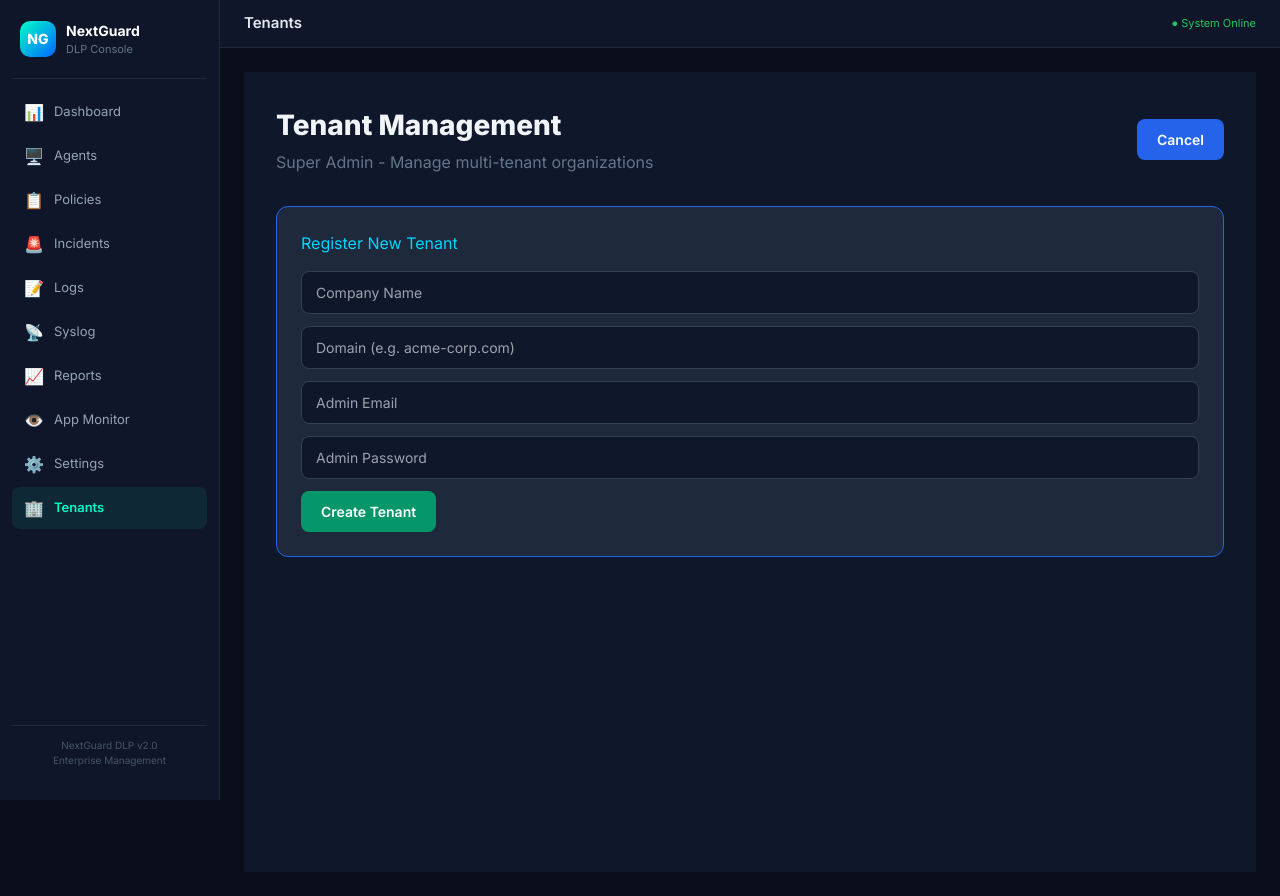
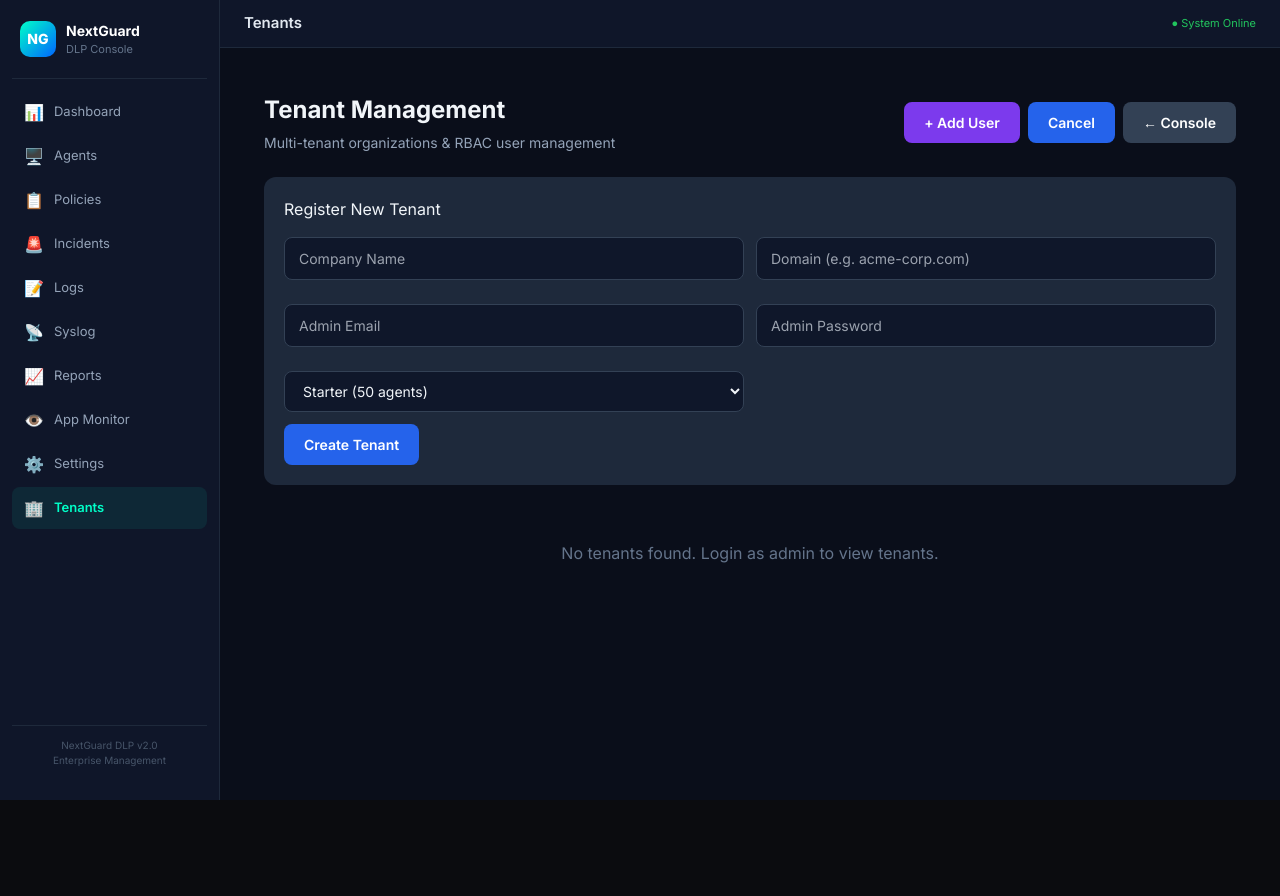
Before and after one commit to NextGuard-hk/nextguard-website, a Next.js app: page /console/tenants in a window 1280 px wide. Both pictures are taken after a click on the button "+ Add Tenant". After the commit the page ends 800 px from the top, so only its background shows below. Built offline with nearby package versions, Linux system fonts and the light colour scheme.

Commit message:
Update page.tsx

```diff
--- a/app/console/tenants/page.tsx
+++ b/app/console/tenants/page.tsx
@@ -1,11 +1,32 @@
 'use client'
 import { useState, useEffect } from 'react'
+import Link from 'next/link'
+
+const ROLES = ['super-admin','admin','it-admin','analyst','viewer','user']
+const ROLE_COLORS: Record<string,string> = {
+  'super-admin':'#dc2626','admin':'#ea580c','it-admin':'#2563eb',
+  'analyst':'#8b5cf6','viewer':'#6b7280','user':'#64748b'
+}
+const ROLE_DESC: Record<string,string> = {
+  'super-admin':'Full system access, manage all tenants',
+  'admin':'Tenant admin, manage agents/policies/users',
+  'it-admin':'IT operations, manage agents & policies',
+  'analyst':'View & export audit data',
+  'viewer':'Read-only access',
+  'user':'Basic view only'
+}
 
 export default function TenantsPage() {
   const [tenants, setTenants] = useState<any[]>([])
   const [loading, setLoading] = useState(true)
   const [showCreate, setShowCreate] = useState(false)
-  const [form, setForm] = useState({ name: '', domain: '', adminEmail: '', adminPassword: '' })
+  const [showUserForm, setShowUserForm] = useState(false)
+  const [selectedTenant, setSelectedTenant] = useState<any>(null)
+  const [tenantUsers, setTenantUsers] = useState<any[]>([])
+  const [error, setError] = useState('')
+  const [success, setSuccess] = useState('')
+  const [form, setForm] = useState({ name: '', domain: '', adminEmail: '', adminPassword: '', plan: 'starter' })
+  const [userForm, setUserForm] = useState({ email: '', password: '', name: '', role: 'viewer', tenantId: '' })
 
   function getAuth() {
     const token = typeof window !== 'undefined' ? localStorage.getItem('ng_token') : null
@@ -19,15 +40,21 @@
       const res = await fetch('/api/v1/tenants', { headers: { Authorization: `Bearer ${token}` } })
       const data = await res.json()
       if (data.success) setTenants(data.tenants || [])
-    } catch {}
+      else setError(data.error || 'Failed to load tenants')
+    } catch { setError('Network error') }
     setLoading(false)
   }
 
   useEffect(() => { loadTenants() }, [])
 
   async function createTenant() {
+    setError(''); setSuccess('')
     const { token } = getAuth()
-    if (!token) return
+    if (!token) { setError('Not authenticated'); return }
+    if (!form.name || !form.domain || !form.adminEmail || !form.adminPassword) {
+      setError('All fields are required'); return
+    }
+    try {
       const res = await fetch('/api/v1/tenants', {
         method: 'POST',
         headers: { Authorization: `Bearer ${token}`, 'Content-Type': 'application/json' },
@@ -35,65 +62,138 @@
       })
       const data = await res.json()
       if (data.success) {
+        setSuccess(`Tenant "${form.name}" created successfully!`)
         loadTenants()
         setShowCreate(false)
-      setForm({ name: '', domain: '', adminEmail: '', adminPassword: '' })
-    }
+        setForm({ name: '', domain: '', adminEmail: '', adminPassword: '', plan: 'starter' })
+      } else { setError(data.error || 'Failed to create tenant') }
+    } catch { setError('Network error') }
   }
 
-  const cardStyle = { background: '#1e293b', borderRadius: 12, padding: 24, marginBottom: 16 }
-  const btnStyle = { background: '#2563eb', color: 'white', border: 'none', borderRadius: 8, padding: '10px 20px', cursor: 'pointer', fontWeight: 600 as const, fontSize: 14 }
-  const inputStyle = { width: '100%', background: '#0f172a', border: '1px solid #334155', borderRadius: 8, padding: '10px 14px', color: '#f1f5f9', fontSize: 14, boxSizing: 'border-box' as const, marginBottom: 12 }
+  async function createUser() {
+    setError(''); setSuccess('')
+    const { token } = getAuth()
+    if (!token) return
+    if (!userForm.email || !userForm.password || !userForm.name) {
+      setError('All user fields required'); return
+    }
+    try {
+      const res = await fetch('/api/v1/tenants', {
+        method: 'POST',
+        headers: { Authorization: `Bearer ${token}`, 'Content-Type': 'application/json' },
+        body: JSON.stringify({ action: 'create-user', ...userForm, tenantId: userForm.tenantId || selectedTenant?.id })
+      })
+      const data = await res.json()
+      if (data.success) {
+        setSuccess(`User "${userForm.name}" created with role: ${userForm.role}`)
+        setShowUserForm(false)
+        setUserForm({ email: '', password: '', name: '', role: 'viewer', tenantId: '' })
+      } else { setError(data.error || 'Failed') }
+    } catch { setError('Network error') }
+  }
+
+  const card = { background: '#1e293b', borderRadius: 12, padding: 20, marginBottom: 16 }
+  const input = { width: '100%', background: '#0f172a', border: '1px solid #334155', borderRadius: 8, padding: '10px 14px', color: '#f1f5f9', fontSize: 14, boxSizing: 'border-box' as const, marginBottom: 12 }
+  const btn = { background: '#2563eb', color: 'white', border: 'none', borderRadius: 8, padding: '10px 20px', cursor: 'pointer', fontWeight: 600 as const, fontSize: 14 }
 
   return (
-    <div style={{ minHeight: '100vh', background: '#0f172a', color: '#f1f5f9', padding: 32 }}>
-      <div style={{ maxWidth: 1200, margin: '0 auto' }}>
-        <div style={{ display: 'flex', justifyContent: 'space-between', alignItems: 'center', marginBottom: 32 }}>
+    <div style={{ padding: 20, maxWidth: 1100, margin: '0 auto', color: '#f1f5f9' }}>
+      <div style={{ display: 'flex', justifyContent: 'space-between', alignItems: 'center', marginBottom: 24 }}>
         <div>
-            <h1 style={{ fontSize: 28, fontWeight: 800, margin: 0 }}>Tenant Management</h1>
-            <p style={{ color: '#64748b', margin: '4px 0 0' }}>Super Admin - Manage multi-tenant organizations</p>
+          <h1 style={{ fontSize: 24, fontWeight: 700, margin: 0 }}>Tenant Management</h1>
+          <p style={{ color: '#94a3b8', margin: '4px 0 0', fontSize: 14 }}>Multi-tenant organizations &amp; RBAC user management</p>
         </div>
-          <button onClick={() => setShowCreate(!showCreate)} style={btnStyle}>
-            {showCreate ? 'Cancel' : '+ Add Tenant'}
-          </button>
+        <div style={{ display: 'flex', gap: 8 }}>
+          <button onClick={() => setShowUserForm(!showUserForm)} style={{ ...btn, background: '#7c3aed' }}>+ Add User</button>
+          <button onClick={() => setShowCreate(!showCreate)} style={btn}>{showCreate ? 'Cancel' : '+ Add Tenant'}</button>
+          <Link href="/console" style={{ ...btn, background: '#334155', textDecoration: 'none' }}>← Console</Link>
         </div>
+      </div>
+
+      {error && <div style={{ background: '#7f1d1d', padding: 12, borderRadius: 8, marginBottom: 16, fontSize: 14 }}>{error} <button onClick={() => setError('')} style={{ float: 'right', background: 'none', border: 'none', color: '#fca5a5', cursor: 'pointer' }}>✕</button></div>}
+      {success && <div style={{ background: '#14532d', padding: 12, borderRadius: 8, marginBottom: 16, fontSize: 14 }}>{success} <button onClick={() => setSuccess('')} style={{ float: 'right', background: 'none', border: 'none', color: '#86efac', cursor: 'pointer' }}>✕</button></div>}
+
       {showCreate && (
-          <div style={{ ...cardStyle, border: '1px solid #2563eb' }}>
-            <h3 style={{ margin: '0 0 16px', color: '#00d4ff' }}>Register New Tenant</h3>
-            <input value={form.name} onChange={e => setForm(f => ({ ...f, name: e.target.value }))} placeholder="Company Name" style={inputStyle} />
-            <input value={form.domain} onChange={e => setForm(f => ({ ...f, domain: e.target.value }))} placeholder="Domain (e.g. acme-corp.com)" style={inputStyle} />
-            <input value={form.adminEmail} onChange={e => setForm(f => ({ ...f, adminEmail: e.target.value }))} placeholder="Admin Email" style={inputStyle} />
-            <input value={form.adminPassword} onChange={e => setForm(f => ({ ...f, adminPassword: e.target.value }))} placeholder="Admin Password" type="password" style={inputStyle} />
-            <button onClick={createTenant} style={{ ...btnStyle, background: '#059669' }}>Create Tenant</button>
+        <div style={card}>
+          <h3 style={{ fontSize: 16, marginBottom: 16 }}>Register New Tenant</h3>
+          <div style={{ display: 'grid', gridTemplateColumns: '1fr 1fr', gap: 12 }}>
+            <input value={form.name} onChange={e => setForm(f => ({ ...f, name: e.target.value }))} placeholder="Company Name" style={input} />
+            <input value={form.domain} onChange={e => setForm(f => ({ ...f, domain: e.target.value }))} placeholder="Domain (e.g. acme-corp.com)" style={input} />
+            <input value={form.adminEmail} onChange={e => setForm(f => ({ ...f, adminEmail: e.target.value }))} placeholder="Admin Email" style={input} />
+            <input value={form.adminPassword} onChange={e => setForm(f => ({ ...f, adminPassword: e.target.value }))} placeholder="Admin Password" type="password" style={input} />
+            <select value={form.plan} onChange={e => setForm(f => ({ ...f, plan: e.target.value }))} style={input}>
+              <option value="starter">Starter (50 agents)</option>
+              <option value="professional">Professional (500 agents)</option>
+              <option value="enterprise">Enterprise (unlimited)</option>
+            </select>
+          </div>
+          <button onClick={createTenant} style={btn}>Create Tenant</button>
         </div>
       )}
-        {loading ? <div style={{ textAlign: 'center', color: '#64748b', padding: 48 }}>Loading...</div> : (
-          <div style={{ display: 'grid', gridTemplateColumns: 'repeat(auto-fill, minmax(350px, 1fr))', gap: 16 }}>
+
+      {showUserForm && (
+        <div style={card}>
+          <h3 style={{ fontSize: 16, marginBottom: 16 }}>Add User to Tenant (RBAC)</h3>
+          <div style={{ display: 'grid', gridTemplateColumns: '1fr 1fr', gap: 12 }}>
+            <input value={userForm.name} onChange={e => setUserForm(f => ({ ...f, name: e.target.value }))} placeholder="Full Name" style={input} />
+            <input value={userForm.email} onChange={e => setUserForm(f => ({ ...f, email: e.target.value }))} placeholder="Email" style={input} />
+            <input value={userForm.password} onChange={e => setUserForm(f => ({ ...f, password: e.target.value }))} placeholder="Password" type="password" style={input} />
+            <select value={userForm.tenantId} onChange={e => setUserForm(f => ({ ...f, tenantId: e.target.value }))} style={input}>
+              <option value="">Select Tenant</option>
+              {tenants.map(t => <option key={t.id} value={t.id}>{t.name}</option>)}
+            </select>
+            <select value={userForm.role} onChange={e => setUserForm(f => ({ ...f, role: e.target.value }))} style={input}>
+              {ROLES.map(r => <option key={r} value={r}>{r} — {ROLE_DESC[r]}</option>)}
+            </select>
+          </div>
+          <div style={{ background: '#0f172a', borderRadius: 8, padding: 12, marginBottom: 12 }}>
+            <p style={{ fontSize: 13, color: '#94a3b8', margin: 0 }}>Role Permissions (AD-style):</p>
+            <div style={{ display: 'flex', flexWrap: 'wrap', gap: 6, marginTop: 8 }}>
+              {['Read','View','Modify','Delete','Add','Manage Agents','Manage Policies','View Audit','Export','Settings'].map((p, i) => (
+                <span key={i} style={{ background: i < (['super-admin','admin','it-admin','analyst','viewer','user'].indexOf(userForm.role) < 2 ? 10 : ['super-admin','admin','it-admin','analyst','viewer','user'].indexOf(userForm.role) < 3 ? 7 : ['super-admin','admin','it-admin','analyst','viewer','user'].indexOf(userForm.role) < 4 ? 4 : 2) ? '#22c55e33' : '#33415533', color: '#94a3b8', fontSize: 11, padding: '2px 8px', borderRadius: 4 }}>{p}</span>
+              ))}
+            </div>
+          </div>
+          <button onClick={createUser} style={btn}>Create User</button>
+        </div>
+      )}
+
+      {loading ? (
+        <div style={{ textAlign: 'center', padding: 60, color: '#64748b' }}>Loading...</div>
+      ) : (
+        <div>
+          <div style={{ display: 'grid', gridTemplateColumns: 'repeat(auto-fill, minmax(320px, 1fr))', gap: 16 }}>
             {tenants.map(t => (
-              <div key={t.id} style={cardStyle}>
-                <div style={{ fontSize: 20, fontWeight: 700, marginBottom: 8 }}>{t.name}</div>
-                <div style={{ color: '#64748b', fontSize: 13, marginBottom: 12 }}>{t.domain}</div>
-                <div style={{ display: 'grid', gridTemplateColumns: '1fr 1fr', gap: 8 }}>
-                  <div style={{ background: '#0f172a', borderRadius: 8, padding: 12, textAlign: 'center' }}>
-                    <div style={{ fontSize: 24, fontWeight: 700, color: '#00d4ff' }}>{t.agentCount}</div>
+              <div key={t.id} style={{ ...card, cursor: 'pointer', border: selectedTenant?.id === t.id ? '2px solid #3b82f6' : '1px solid #334155' }}
+                onClick={() => setSelectedTenant(t)}>
+                <div style={{ display: 'flex', justifyContent: 'space-between', alignItems: 'center', marginBottom: 12 }}>
+                  <h3 style={{ fontSize: 16, margin: 0 }}>{t.name}</h3>
+                  <span style={{ fontSize: 11, padding: '2px 8px', borderRadius: 4, background: t.status === 'active' ? '#22c55e33' : '#ef444433', color: t.status === 'active' ? '#4ade80' : '#f87171' }}>{t.status?.toUpperCase()}</span>
+                </div>
+                <p style={{ color: '#64748b', fontSize: 13, margin: '0 0 12px' }}>{t.domain}</p>
+                <div style={{ display: 'grid', gridTemplateColumns: '1fr 1fr 1fr', gap: 8 }}>
+                  <div style={{ background: '#0f172a', borderRadius: 8, padding: 8, textAlign: 'center' }}>
+                    <div style={{ fontSize: 20, fontWeight: 700, color: '#3b82f6' }}>{t.agentCount}</div>
                     <div style={{ fontSize: 11, color: '#64748b' }}>Agents</div>
                   </div>
-                  <div style={{ background: '#0f172a', borderRadius: 8, padding: 12, textAlign: 'center' }}>
-                    <div style={{ fontSize: 24, fontWeight: 700, color: '#f59e0b' }}>{t.policyCount}</div>
+                  <div style={{ background: '#0f172a', borderRadius: 8, padding: 8, textAlign: 'center' }}>
+                    <div style={{ fontSize: 20, fontWeight: 700, color: '#f59e0b' }}>{t.policyCount}</div>
                     <div style={{ fontSize: 11, color: '#64748b' }}>Policies</div>
                   </div>
+                  <div style={{ background: '#0f172a', borderRadius: 8, padding: 8, textAlign: 'center' }}>
+                    <div style={{ fontSize: 20, fontWeight: 700, color: '#8b5cf6' }}>{t.userCount || 0}</div>
+                    <div style={{ fontSize: 11, color: '#64748b' }}>Users</div>
                   </div>
-                <div style={{ marginTop: 12, display: 'flex', justifyContent: 'space-between', alignItems: 'center' }}>
-                  <span style={{ background: t.status === 'active' ? '#064e3b' : '#7f1d1d', borderRadius: 12, padding: '3px 10px', fontSize: 11, fontWeight: 600 }}>
-                    {t.status?.toUpperCase()}
-                  </span>
-                  <span style={{ color: '#475569', fontSize: 11 }}>ID: {t.id}</span>
+                </div>
+                <div style={{ marginTop: 8, fontSize: 12, color: '#64748b' }}>
+                  Plan: <span style={{ color: '#f1f5f9' }}>{t.plan}</span> | ID: <span style={{ fontFamily: 'monospace' }}>{t.id}</span>
                 </div>
               </div>
             ))}
           </div>
+          {tenants.length === 0 && <div style={{ textAlign: 'center', padding: 40, color: '#64748b' }}>No tenants found. Login as admin to view tenants.</div>}
+        </div>
       )}
-      </div>
     </div>
   )
 }
```
Lines whose indentation alone changed are shown as unchanged.
